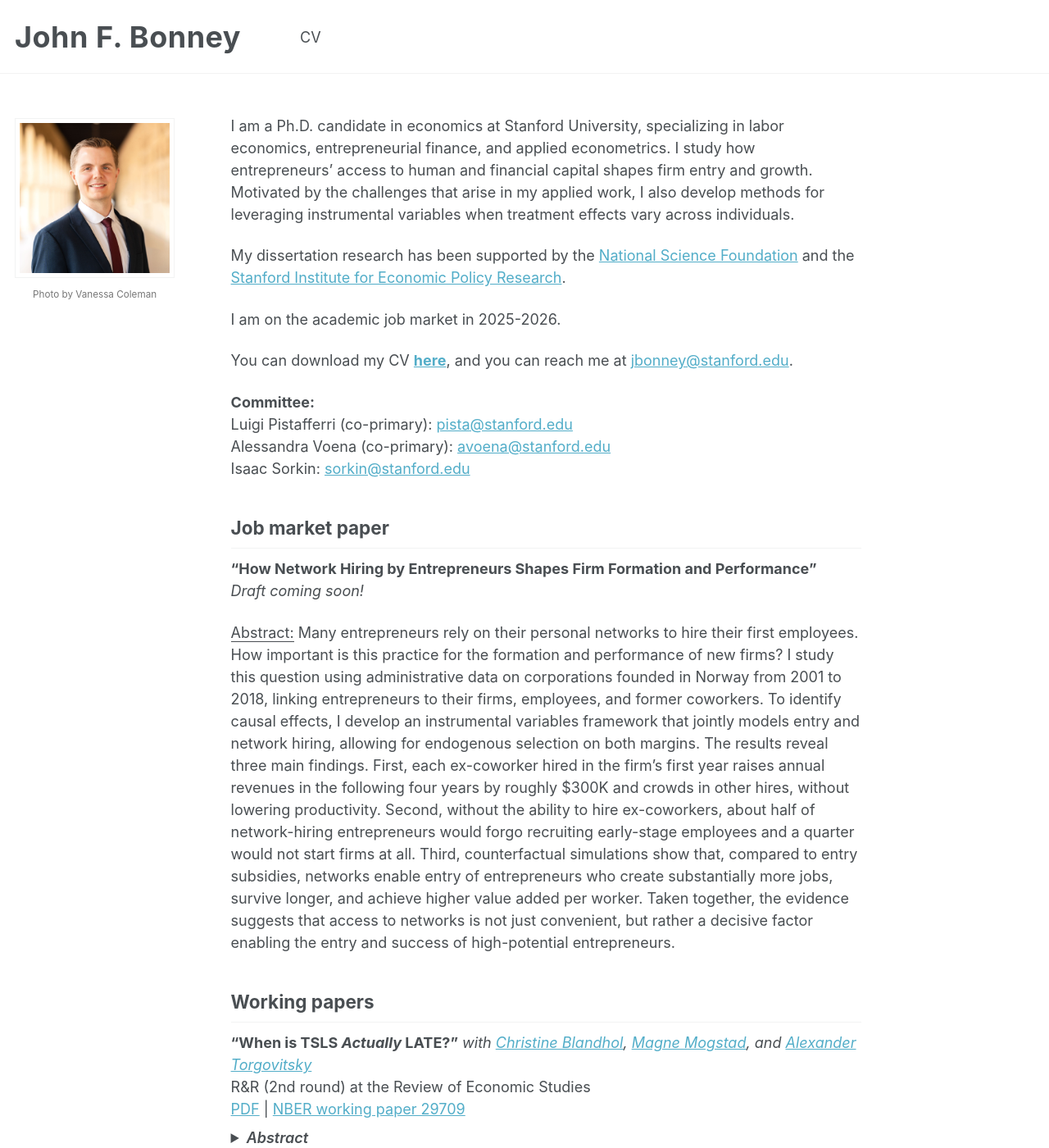
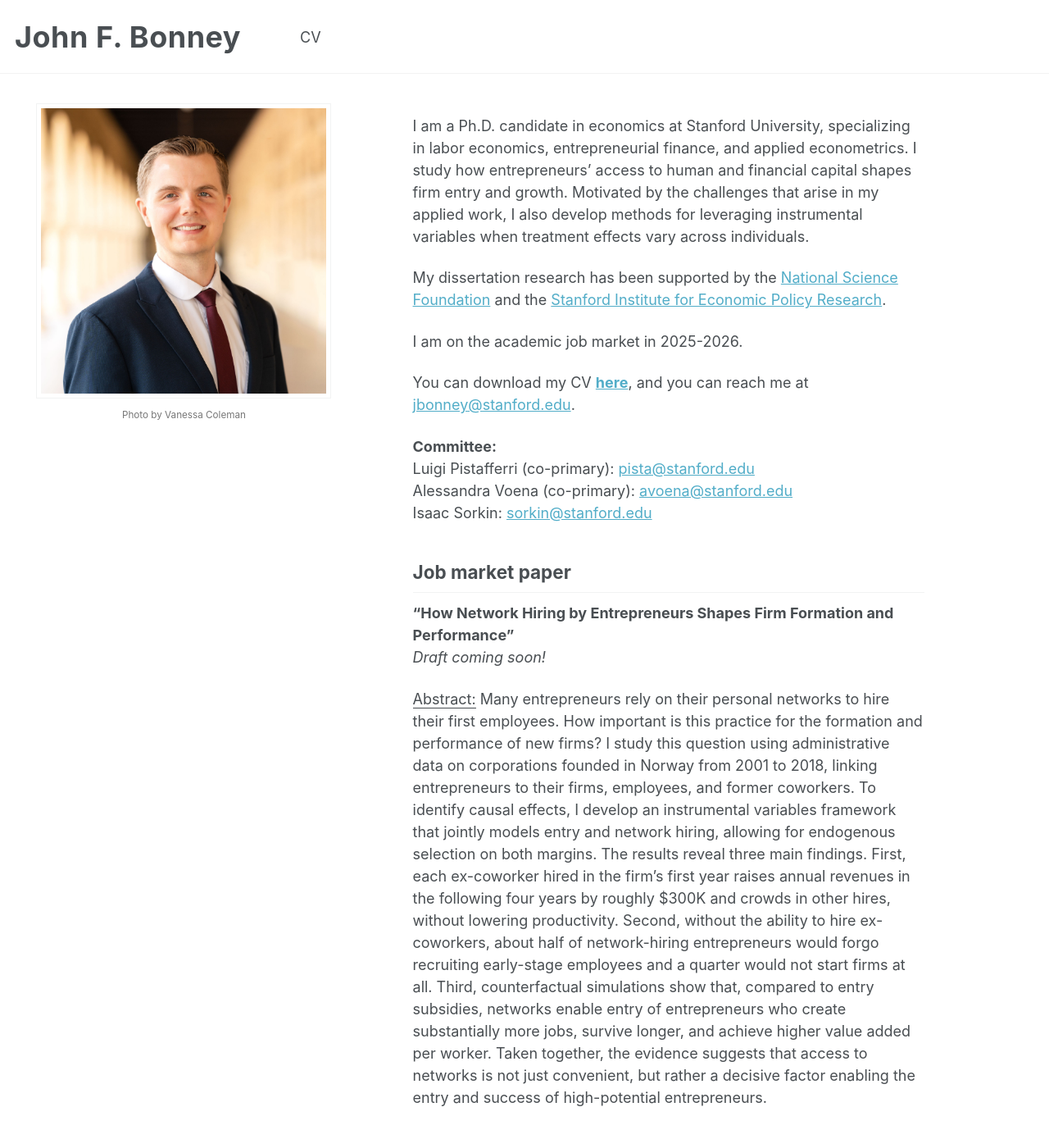
Before and after one commit to johnnybonney/johnnybonney.github.io, a Jekyll site: the page built from _pages/about.md, in a window 1280 px wide and 1400 px high. Shown: the whole window at 82% size. Built offline with Jekyll 4.4.1, drawn with Linux system fonts in a browser that asks for light colours; a script that is not in the unit is left out.

Commit message:
Increase photo size, update text width

```diff
--- a/assets/css/custom.css
+++ b/assets/css/custom.css
@@ -31,13 +31,13 @@
 /* ===================== SIDEBAR PHOTO ===================== */
 /* Responsive, square headshot; centered */
 .author__avatar {
-  width: 100% !important;          /* fill sidebar width */
-  max-width: 320px !important;     /* cap on mobile/tablet */
-  aspect-ratio: 1 / 1;             /* keep square */
+  width: 100% !important;
+  max-width: 320px !important;   /* cap on mobile/tablet */
+  aspect-ratio: 1 / 1;
   margin: 0 auto 12px auto !important;
   display: block !important;
   overflow: hidden !important;
-  border-radius: 0 !important;     /* 50% = circle if you ever want it */
+  border-radius: 0 !important;   /* 50% = circle if desired */
   text-align: center;
 }
 
@@ -53,7 +53,7 @@ img.author__avatar {
 }
 
 .photo-credit {
-  font-size: 0.65rem;    /* slightly larger than before, still subtle */
+  font-size: 0.65rem;
   color: #777;
   text-align: center;
   margin-top: 4px;
@@ -78,28 +78,59 @@ img.author__avatar {
   font-weight: 600;
 }
 
-/* ===================== DESKTOP LAYOUT & BIGGER PHOTO ===================== */
-
-/* === Desktop: widen the sidebar so the larger photo fits === */
+/* ===================== DESKTOP LAYOUT: SIDEBAR + CONTENT ===================== */
 @media (min-width: 1024px) {
-  /* Make the sidebar wider on single-page layout */
-  .layout--single .sidebar,
-  .layout--single .sidebar.sticky {
-    flex: 0 0 420px !important;   /* was ~300px */
-    max-width: 420px !important;
-    width: 420px !important;
+  /* Grid layout: sidebar + main content */
+  #main {
+    display: grid !important;
+    grid-template-columns: 420px minmax(0,1fr) !important; /* wider sidebar */
+    gap: 32px !important;
+    align-items: start !important;
   }
 
-  /* Size the avatar *within* that wider sidebar */
-  .layout--single .sidebar .avatar--xl {
-    width: 100% !important;       /* fill sidebar column */
-    max-width: 380px !important;  /* keep a little gutter */
-    height: auto !important;
+  /* Sidebar behavior */
+  #main .sidebar {
+    padding-top: 0 !important;
+    margin-top: 0 !important;
+    position: relative !important;
+    width: auto !important;
+    max-width: none !important;
+    float: none !important;
+    flex: none !important;
+  }
+  #main .sidebar.sticky {
+    position: sticky !important;
+    top: 100px !important;  /* breathing room under masthead when scrolling */
+  }
+
+  /* Uncap all theme width clamps */
+  .initial-content,
+  .page,
+  .page__inner-wrap,
+  .wrap,
+  .container {
+    max-width: none !important;
+    width: auto !important;
+    margin: 0 !important;
+  }
+
+  /* Wider reading column */
+  .page__content {
+    max-width: 1100px !important;  /* adjust: 1000–1200px to taste */
+    width: 100% !important;
+    margin: 0 !important;
+    padding-right: 0 !important;
+  }
+
+  /* Bigger square avatar inside wider sidebar */
+  #main .sidebar .author__avatar {
+    width: 100% !important;
+    max-width: 360px !important;   /* larger than mobile cap */
     aspect-ratio: 1 / 1;
     margin: 0 auto 12px auto !important;
     overflow: hidden !important;
   }
-  .layout--single .sidebar .avatar--xl img {
+  #main .sidebar .author__avatar img {
     width: 100% !important;
     height: 100% !important;
     object-fit: cover !important;
```
